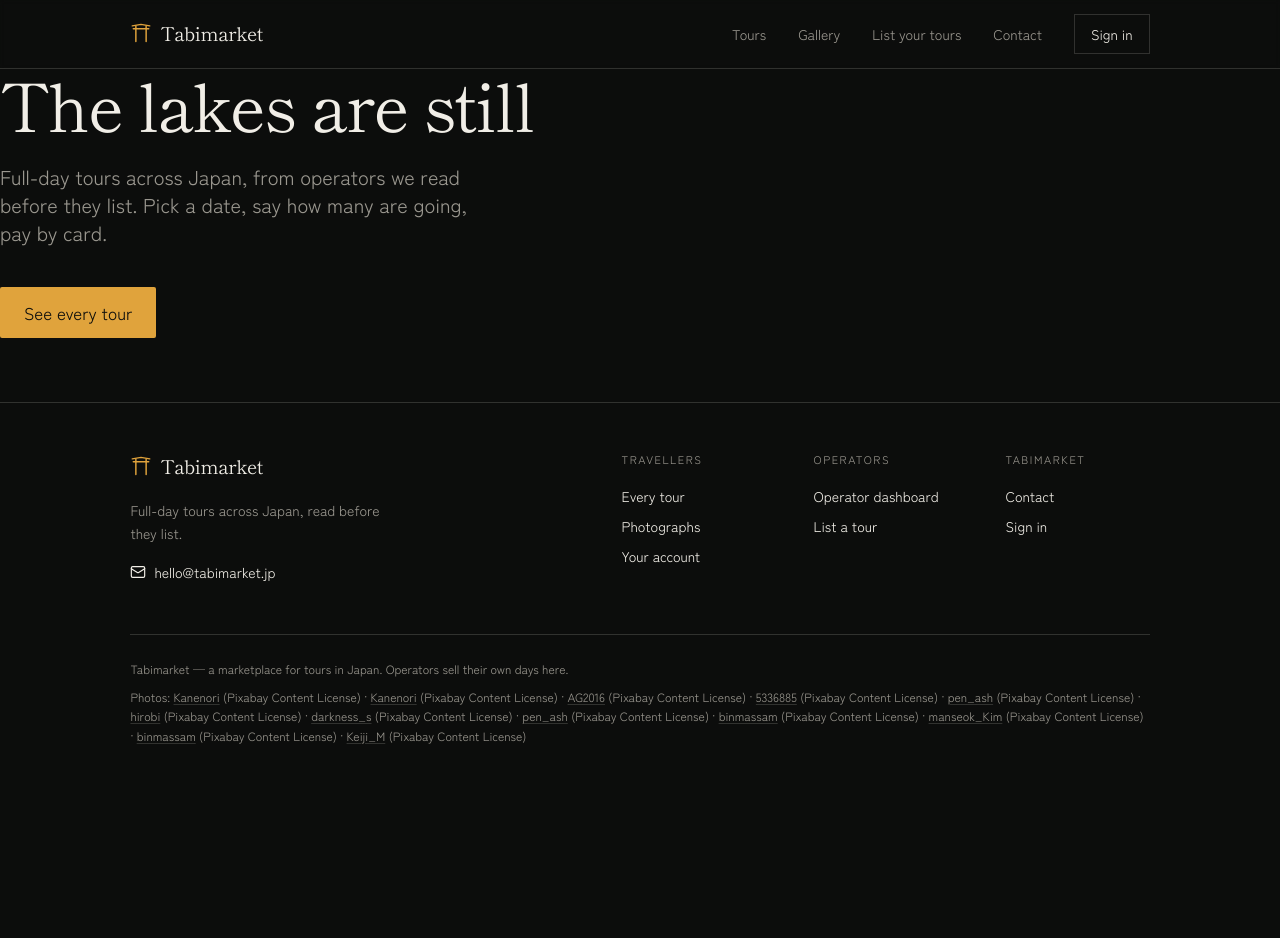
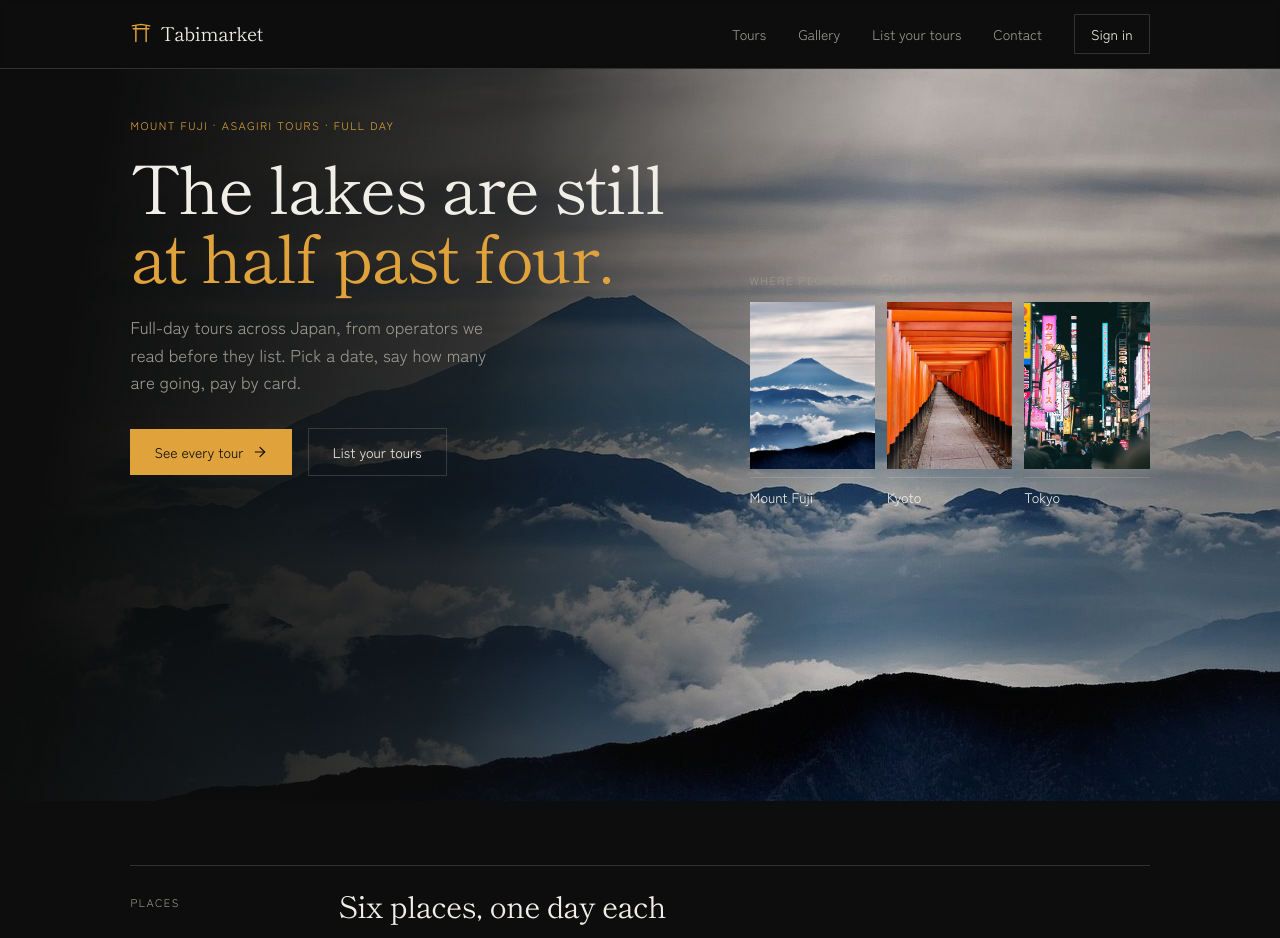
Before and after one commit to ThanhNV121097/project-c2e57d14, a React (Vite) app in the folder code/frontend/: page / in a window 1280 px wide. Shown: the top 938 px of the page. Before the commit the page ends 841 px from the top, so only its background shows below. Built offline with nearby package versions, Linux system fonts and the light colour scheme.

Commit message:
design: the home page

```diff
--- a/code/frontend/src/pages/Home.tsx
+++ b/code/frontend/src/pages/Home.tsx
@@ -1,12 +1,184 @@
-import { T } from "../editable";
+import { Link } from "react-router-dom";
+import { T, useContent, useList } from "../editable";
+import { useCollection } from "../data";
+import { Picture } from "../picture";
+import Icon from "../components/Icon";
+import Grid from "../components/Grid";
+import SectionHead from "../components/SectionHead";
+import TourCard from "../components/TourCard";
+import { formatPrice } from "../lib/format";
+import type { PlaceRow, TourRow } from "../lib/tours";
 
-/** The home page. Every other page goes beside it in src/pages/, one file each. */
+/**
+ * The home page. One photograph fills the window; a gradient comes in from
+ * the left and carries the headline, whose last line is amber and crosses
+ * off the gradient onto the picture; three tall place tiles sit low on the
+ * right over the same photograph.
+ */
 export default function Home() {
   return (
     <>
-      <T k="hero.headline" as="h1" className="text-[length:var(--size-h1)] leading-[1.05] max-w-[16ch]" />
-      <T k="hero.sub" as="p" className="mt-6 text-xl text-ink-soft max-w-[48ch]" />
-      <T k="hero.cta.label" as="a" href="#contact" className="mt-10 inline-block rounded bg-accent px-6 py-3 text-accent-ink" />
+      <Hero />
+      <div className="mx-auto flex max-w-page flex-col gap-[var(--space-16)] px-[var(--gutter)] py-[var(--space-16)]">
+        <Places />
+        <LiveTours />
+        <Gate />
+        <ForOperators />
+      </div>
     </>
   );
 }
+
+function Hero() {
+  const { items: places } = useCollection<PlaceRow>("places", { pageSize: 3 });
+  const tilesLabel = useContent("hero.tiles");
+  const cta = useContent<{ label: string; href: string }>("hero.cta");
+  const second = useContent<{ label: string; href: string }>("hero.second");
+  return (
+    <section className="relative isolate min-h-[clamp(560px,calc(100svh-var(--header-h)),760px)] w-full overflow-hidden">
+      <Picture
+        src="/images/fuji-clouds.jpg"
+        alt="Mount Fuji above the cloud line at first light"
+        loading="eager"
+        className="settle absolute inset-0 h-full w-full object-cover"
+      />
+      <div className="absolute inset-0 bg-[linear-gradient(100deg,var(--ground)_8%,rgba(12,13,12,0.82)_38%,rgba(12,13,12,0.25)_66%,rgba(12,13,12,0.45)_100%)]" />
+      <div className="relative mx-auto flex h-full max-w-page flex-col justify-between gap-[var(--space-8)] px-[var(--gutter)] py-[var(--space-12)] lg:flex-row lg:items-end">
+        <div className="max-w-[34rem] lg:pb-[var(--space-8)]">
+          <T k="hero.eyebrow" as="p" className="rise text-[11px] uppercase tracking-[0.14em] text-accent" />
+          <h1 className="rise mt-[var(--space-4)] text-[length:var(--size-h1)] text-ink" style={{ animationDelay: "80ms" }}>
+            <T k="hero.headline" as="span" className="block" />
+            <T k="hero.headlineAccent" as="span" className="block text-accent" />
+          </h1>
+          <T k="hero.sub" as="p" className="rise mt-[var(--space-6)] max-w-[44ch] text-[17px] leading-relaxed text-ink-soft" style={{ animationDelay: "160ms" }} />
+          <div className="rise mt-[var(--space-8)] flex flex-wrap items-center gap-[var(--space-4)]" style={{ animationDelay: "220ms" }}>
+            <Link to={cta.href} data-testid="hero-tours" className="inline-flex items-center gap-[var(--space-2)] whitespace-nowrap bg-accent px-[var(--space-6)] py-[var(--space-3)] text-[14px] text-accent-ink transition-opacity duration-[var(--duration-fast)] hover:opacity-90">
+              <T k="hero.cta.label" />
+              <Icon name="arrow" size={16} />
+            </Link>
+            <Link to={second.href} className="inline-flex items-center gap-[var(--space-2)] whitespace-nowrap border border-line px-[var(--space-6)] py-[var(--space-3)] text-[14px] text-ink transition-colors duration-[var(--duration-fast)] hover:border-accent hover:text-accent">
+              <T k="hero.second.label" />
+            </Link>
+          </div>
+        </div>
+        <div className="w-full lg:w-[25rem]">
+          <p className="text-[11px] uppercase tracking-[0.14em] text-ink-soft">{tilesLabel}</p>
+          <ul className="mt-[var(--space-3)] grid grid-cols-3 gap-[var(--space-3)]">
+            {places.map((p, i) => (
+              <li key={p.id} data-record={`places:${p.id}`} className="rise" style={{ animationDelay: `${300 + i * 90}ms` }}>
+                <Link to={`/tours?place=${p.id}`} className="group block">
+                  <div className="aspect-[3/4] w-full overflow-hidden bg-surface">
+                    <Picture src={p.image} alt={p.name} caption={p.name} className="h-full w-full object-cover transition-transform duration-[var(--duration-base)] ease-[var(--ease-out)] group-hover:scale-[1.03]" />
+                  </div>
+                  <p className="mt-[var(--space-2)] border-t border-line pt-[var(--space-2)] text-[14px] text-ink group-hover:text-accent">{p.name}</p>
+                </Link>
+              </li>
+            ))}
+          </ul>
+        </div>
+      </div>
+    </section>
+  );
+}
+
+function Places() {
+  const { items, loading } = useCollection<PlaceRow>("places", { pageSize: 6 });
+  return (
+    <section>
+      <SectionHead label="home.places.label" heading="home.places.heading" sub="home.places.sub" />
+      {loading ? (
+        <p className="mt-[var(--space-8)] text-[14px] text-ink-soft">…</p>
+      ) : (
+        <Grid max={3} phone={2} className="mt-[var(--space-8)]">
+          {items.map((p) => (
+            <Link key={p.id} to={`/tours?place=${p.id}`} data-record={`places:${p.id}`} className="group block">
+              <div className="aspect-[4/3] w-full overflow-hidden bg-surface">
+                <Picture src={p.image} alt={p.name} caption={p.name} className="h-full w-full object-cover transition-transform duration-[var(--duration-base)] ease-[var(--ease-out)] group-hover:scale-[1.02]" />
+              </div>
+              <div className="mt-[var(--space-3)] border-t border-line pt-[var(--space-2)]">
+                <h3 className="font-display text-[19px] text-ink group-hover:text-accent">{p.name}</h3>
+                <p className="mt-[var(--space-1)] text-[13px] text-ink-soft">{p.note}</p>
+              </div>
+            </Link>
+          ))}
+        </Grid>
+      )}
+    </section>
+  );
+}
+
+function LiveTours() {
+  const { items, loading } = useCollection<TourRow>("tours", { where: { status: "approved" }, pageSize: 3 });
+  const all = useContent("home.tours.all");
+  return (
+    <section>
+      <SectionHead
+        label="home.tours.label"
+        heading="home.tours.heading"
+        sub="home.tours.sub"
+        aside={
+          <Link to="/tours" data-testid="home-all-tours" className="inline-flex shrink-0 items-center gap-[var(--space-2)] whitespace-nowrap text-[14px] text-ink hover:text-accent">
+            {all}
+            <Icon name="arrow" size={16} />
+          </Link>
+        }
+      />
+      {loading ? (
+        <p className="mt-[var(--space-8)] text-[14px] text-ink-soft">…</p>
+      ) : (
+        <Grid max={3} phone={1} className="mt-[var(--space-8)]">
+          {items.map((t) => <TourCard key={t.id} tour={t} />)}
+        </Grid>
+      )}
+    </section>
+  );
+}
+
+function Gate() {
+  const steps = useList<{ title: string; body: string }>("home.gate.steps");
+  return (
+    <section>
+      <SectionHead label="home.gate.label" heading="home.gate.heading" />
+      <ol className="mt-[var(--space-8)] flex flex-col">
+        {steps.map((s, i) => (
+          <li key={s.title} className="flex flex-col gap-[var(--space-2)] border-t border-line py-[var(--space-6)] lg:flex-row lg:gap-[var(--space-12)]">
+            <span className="tabular shrink-0 text-[13px] text-accent lg:w-40">{String(i + 1).padStart(2, "0")}</span>
+            <div className="lg:flex lg:w-full lg:gap-[var(--space-12)]">
+              <T k={`home.gate.steps.${i}.title`} as="h3" className="font-display text-[22px] text-ink lg:w-[18rem] lg:shrink-0" />
+              <T k={`home.gate.steps.${i}.body`} as="p" className="mt-[var(--space-2)] max-w-[52ch] text-[15px] leading-relaxed text-ink-soft lg:mt-0" />
+            </div>
+          </li>
+        ))}
+      </ol>
+    </section>
+  );
+}
+
+function ForOperators() {
+  const { items } = useCollection<TourRow>("tours", { where: { status: "approved" }, pageSize: 1 });
+  const cta = useContent("home.supplier.cta");
+  const cheapest = items[0];
+  return (
+    <section className="border-t border-line pt-[var(--space-6)]">
+      <div className="flex flex-col gap-[var(--space-8)] lg:flex-row lg:gap-[var(--space-12)]">
+        <T k="home.supplier.label" as="p" className="shrink-0 pt-1 text-[11px] uppercase tracking-[0.14em] text-ink-soft lg:w-40" />
+        <div className="flex w-full flex-col gap-[var(--space-8)] lg:flex-row lg:items-end lg:justify-between">
+          <div className="max-w-[44ch]">
+            <T k="home.supplier.heading" as="h2" className="text-[length:var(--size-h2)] text-ink" />
+            <T k="home.supplier.body" as="p" className="mt-[var(--space-3)] text-[15px] leading-relaxed text-ink-soft" />
+            <Link to="/supplier" data-testid="home-supplier" className="mt-[var(--space-6)] inline-flex items-center gap-[var(--space-2)] whitespace-nowrap bg-accent px-[var(--space-6)] py-[var(--space-3)] text-[14px] text-accent-ink transition-opacity duration-[var(--duration-fast)] hover:opacity-90">
+              {cta}
+              <Icon name="arrow" size={16} />
+            </Link>
+          </div>
+          {cheapest && (
+            <p className="tabular text-right text-[13px] text-ink-soft">
+              <span className="block font-display text-[40px] leading-none text-ink">{formatPrice(cheapest.price, "JPY")}</span>
+              <span className="mt-[var(--space-2)] block">{cheapest.name}</span>
+            </p>
+          )}
+        </div>
+      </div>
+    </section>
+  );
+}
```
